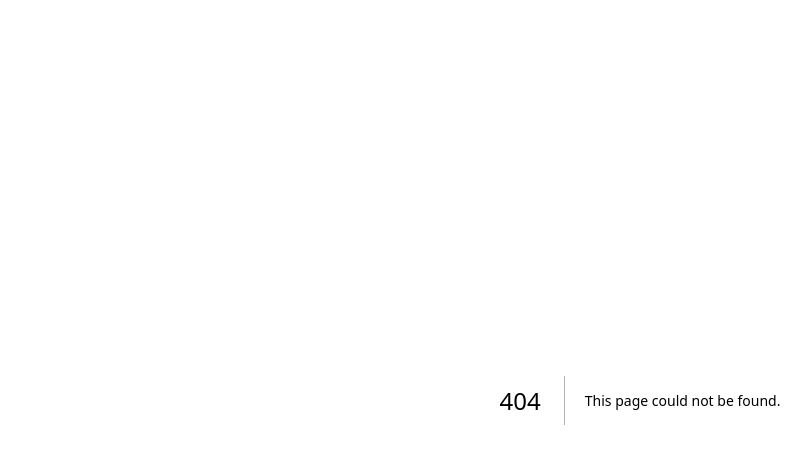
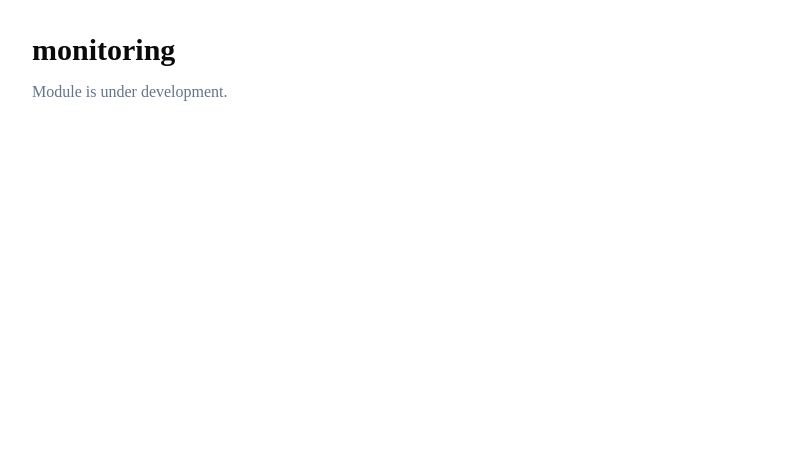
Before and after one commit to ngtd-2609/cybersentinel-ai, a Next.js app in the folder frontend/: page /monitoring in a window 1280 px wide. Before the commit this address had no page. Shown: the top 464 px of the page, without its empty margins (0-811 px from the left). Built offline with nearby package versions, Linux system fonts and the light colour scheme.

Commit message:
feat: add application route placeholders

```diff
--- /dev/null
+++ b/frontend/src/app/analytics/page.tsx
@@ -0,0 +1,13 @@
+export default function Page() {
+  return (
+    <main className="p-8">
+      <h1 className="text-3xl font-bold">
+        analytics
+      </h1>
+
+      <p className="mt-3 text-slate-500">
+        Module is under development.
+      </p>
+    </main>
+  );
+}
--- /dev/null
+++ b/frontend/src/app/copilot/page.tsx
@@ -0,0 +1,13 @@
+export default function Page() {
+  return (
+    <main className="p-8">
+      <h1 className="text-3xl font-bold">
+        copilot
+      </h1>
+
+      <p className="mt-3 text-slate-500">
+        Module is under development.
+      </p>
+    </main>
+  );
+}
--- /dev/null
+++ b/frontend/src/app/models/page.tsx
@@ -0,0 +1,13 @@
+export default function Page() {
+  return (
+    <main className="p-8">
+      <h1 className="text-3xl font-bold">
+        models
+      </h1>
+
+      <p className="mt-3 text-slate-500">
+        Module is under development.
+      </p>
+    </main>
+  );
+}
--- /dev/null
+++ b/frontend/src/app/monitoring/page.tsx
@@ -0,0 +1,13 @@
+export default function Page() {
+  return (
+    <main className="p-8">
+      <h1 className="text-3xl font-bold">
+        monitoring
+      </h1>
+
+      <p className="mt-3 text-slate-500">
+        Module is under development.
+      </p>
+    </main>
+  );
+}
--- /dev/null
+++ b/frontend/src/app/reports/page.tsx
@@ -0,0 +1,13 @@
+export default function Page() {
+  return (
+    <main className="p-8">
+      <h1 className="text-3xl font-bold">
+        reports
+      </h1>
+
+      <p className="mt-3 text-slate-500">
+        Module is under development.
+      </p>
+    </main>
+  );
+}
--- /dev/null
+++ b/frontend/src/app/threat-intel/page.tsx
@@ -0,0 +1,13 @@
+export default function Page() {
+  return (
+    <main className="p-8">
+      <h1 className="text-3xl font-bold">
+        threat-intel
+      </h1>
+
+      <p className="mt-3 text-slate-500">
+        Module is under development.
+      </p>
+    </main>
+  );
+}
```
